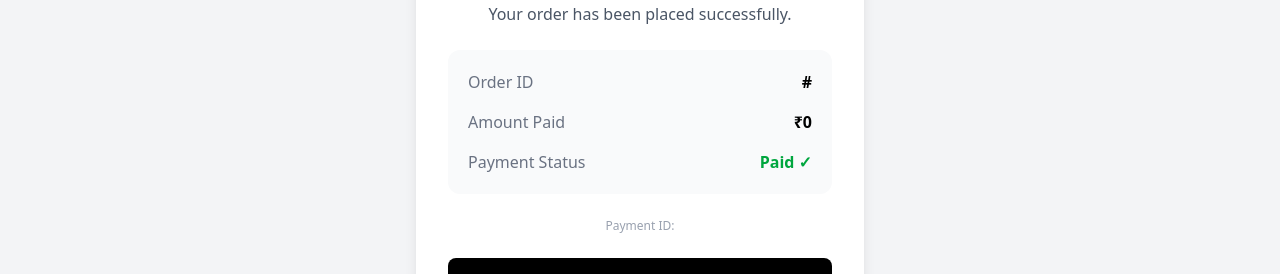
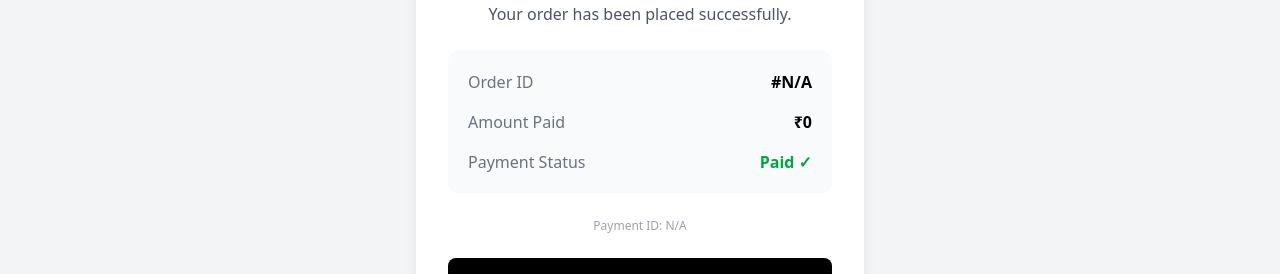
Before and after one commit to mdafjalhussain564-hue/ZAMart-frontend, a Next.js app: page /payment-success in a window 1280 px wide. Shown: the part 341-615 px from the top of the page. Built offline with nearby package versions, Linux system fonts and the light colour scheme.

Commit message:
fix payment success page

```diff
--- a/app/payment-success/page.jsx
+++ b/app/payment-success/page.jsx
@@ -1,9 +1,101 @@
+// "use client";
+
+// import { useSearchParams, useRouter } from "next/navigation";
+// import React from "react";
+
+// export default function PaymentSuccess() {
+//   const searchParams = useSearchParams();
+//   const router = useRouter();
+
+//   const orderId = searchParams.get("orderId");
+//   const paymentId = searchParams.get("paymentId");
+//   const amount = searchParams.get("amount");
+
+//   return (
+//     <div className="min-h-screen bg-gray-100 flex items-center justify-center px-4">
+//       <div className="bg-white w-full max-w-md rounded-2xl shadow-lg p-8 text-center">
+
+//         <div className="text-6xl mb-4">
+//           ✅
+//         </div>
+
+//         <h1 className="text-3xl font-bold text-green-600 mb-3">
+//           Payment Successful!
+//         </h1>
+
+//         <p className="text-gray-600 mb-6">
+//           Your order has been placed successfully.
+//         </p>
+
+//         <div className="bg-gray-50 rounded-xl p-5 text-left space-y-4 mb-6">
+
+//           <div className="flex justify-between">
+//             <span className="text-gray-500">
+//               Order ID
+//             </span>
+
+//             <span className="font-semibold">
+//               #{orderId}
+//             </span>
+//           </div>
+
+//           <div className="flex justify-between">
+//             <span className="text-gray-500">
+//               Amount Paid
+//             </span>
+
+//             <span className="font-semibold">
+//               ₹{Number(amount).toLocaleString("en-IN")}
+//             </span>
+//           </div>
+
+//           <div className="flex justify-between">
+//             <span className="text-gray-500">
+//               Payment Status
+//             </span>
+
+//             <span className="font-semibold text-green-600">
+//               Paid ✓
+//             </span>
+//           </div>
+
+//         </div>
+
+//         <p className="text-xs text-gray-400 mb-6 break-all">
+//           Payment ID: {paymentId}
+//         </p>
+
+//         <div className="space-y-3">
+
+//           <button
+//             onClick={() => router.push("/orders")}
+//             className="w-full bg-black text-white py-3 rounded-lg font-semibold"
+//           >
+//             View My Orders
+//           </button>
+
+//           <button
+//             onClick={() => router.push("/")}
+//             className="w-full border border-gray-300 py-3 rounded-lg font-semibold"
+//           >
+//             Continue Shopping
+//           </button>
+
+//         </div>
+
+//       </div>
+//     </div>
+//   );
+// }
+
+
+
 "use client";
 
+import React, { Suspense } from "react";
 import { useSearchParams, useRouter } from "next/navigation";
-import React from "react";
 
-export default function PaymentSuccess() {
+function PaymentSuccessContent() {
   const searchParams = useSearchParams();
   const router = useRouter();
 
@@ -35,7 +127,7 @@ export default function PaymentSuccess() {
             </span>
 
             <span className="font-semibold">
-              #{orderId}
+              #{orderId || "N/A"}
             </span>
           </div>
 
@@ -45,7 +137,7 @@ export default function PaymentSuccess() {
             </span>
 
             <span className="font-semibold">
-              ₹{Number(amount).toLocaleString("en-IN")}
+              ₹{Number(amount || 0).toLocaleString("en-IN")}
             </span>
           </div>
 
@@ -62,7 +154,7 @@ export default function PaymentSuccess() {
         </div>
 
         <p className="text-xs text-gray-400 mb-6 break-all">
-          Payment ID: {paymentId}
+          Payment ID: {paymentId || "N/A"}
         </p>
 
         <div className="space-y-3">
@@ -87,3 +179,17 @@ export default function PaymentSuccess() {
     </div>
   );
 }
+
+export default function PaymentSuccess() {
+  return (
+    <Suspense
+      fallback={
+        <div className="min-h-screen flex items-center justify-center">
+          Loading...
+        </div>
+      }
+    >
+      <PaymentSuccessContent />
+    </Suspense>
+  );
+}
```
